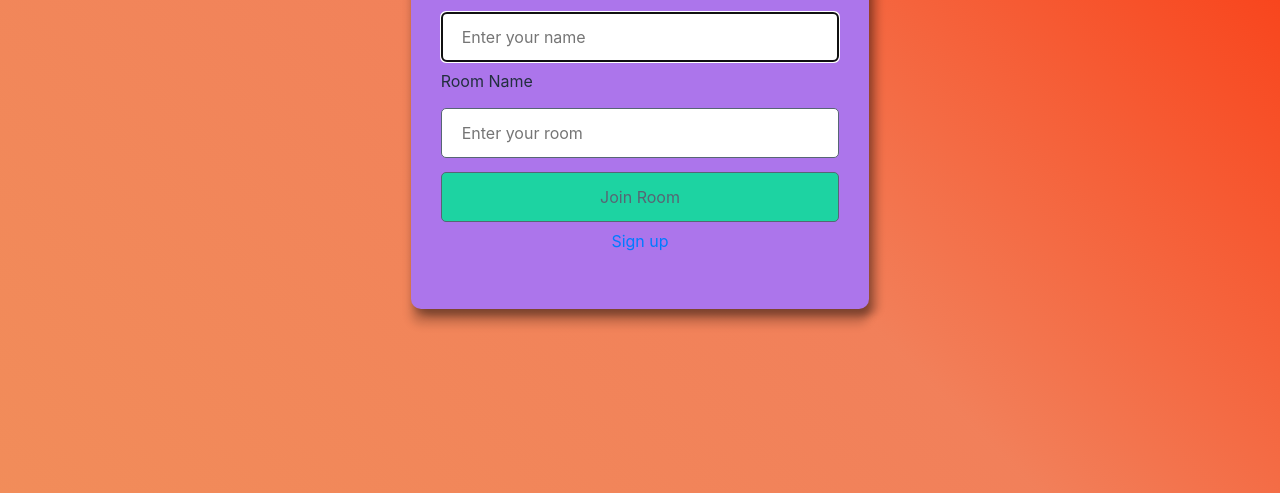
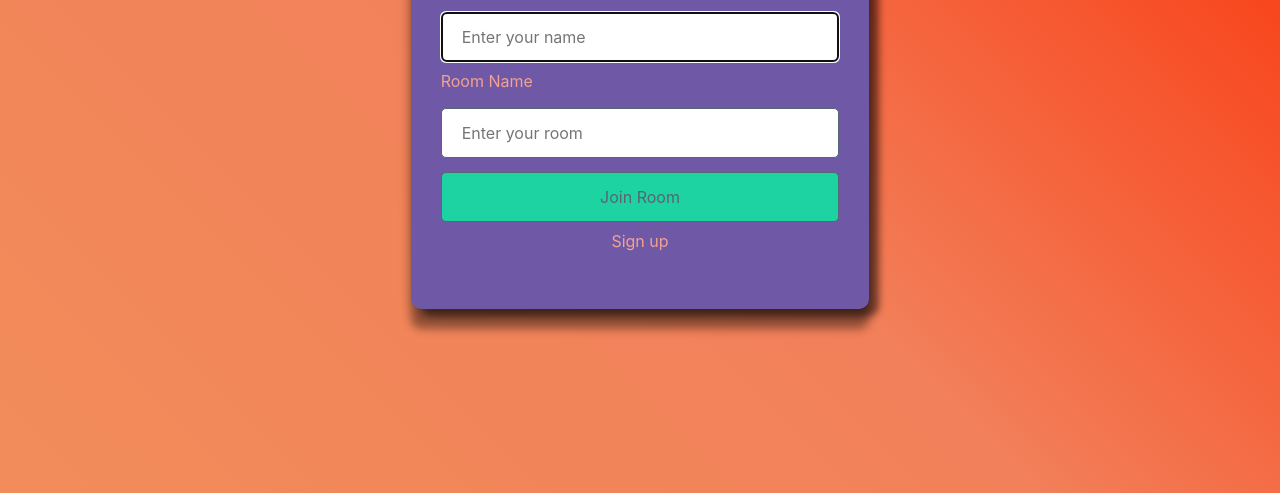
Before and after one commit to Temitayooyelowo/ChatApp, a website: page public/index.html in a window 1280 px wide. Shown: the part 307-800 px from the top of the page. Drawn offline with nearby package versions, Linux system fonts and the light colour scheme.

Commit message:
#6 Update style.css

```diff
--- a/public/css/styles.css
+++ b/public/css/styles.css
@@ -1,3 +1,7 @@
+:root {
+  --body-color: hsl(10, 80%, 76%);
+}
+
 .centered-form {
     height: 100vh;
     display: flex;
@@ -10,10 +14,10 @@
 }
 
 .join-chat{
-/*   background-color: #9269e2; */
-/*   background: repeating-linear-gradient(50deg,#ff6b6b 0px,#9269e2 40px,hsl(120, 100%, 70%) 40px, yellow 80px); */
-  background-color: hsl(268, 75%, 69%);
-  box-shadow: 0 15px 10px rgba(0,0,0,0.19), 3px 6px 6px rgba(0,0,0, 0.23), 10px 7px 7px rgba(0,0,0,0.17);
+  /* background-color: hsl(268, 75%, 69%); */
+  color: var(--body-color);
+  background-color: hsl(257, 30%, 50%);
+  box-shadow: 0 20px 10px rgba(0,0,0,0.39), 3px 6px 16px rgba(0,0,0, 0.23), 10px 7px 7px rgba(0,0,0,0.47);
   /* box-shadow: 0 15px 20px rgba(0,0,0,0.19), 0 6px 10px rgba(0,0,0,0.24); */
   border-radius: 10px;
   padding: 40px 30px;
@@ -38,8 +42,13 @@
   }
 }
 
+#sign_up {
+  color: var(--body-color);
+}
+
 p:hover {
     transform: scale(1.2);
+    text-decoration-color: var(--body-color);
 }
 
 input[type=text] {
@@ -52,7 +61,7 @@ input[type=text] {
   box-sizing: border-box;
 }
 
-input[type=submit], button {
+button {
   width: 100%;
   padding: 12px 20px;
   margin: 7px 0;
--- a/public/index.html
+++ b/public/index.html
@@ -24,7 +24,7 @@
             <button type='submit'>Join Room</button>
           </div>
 
-          <a href=''><p style='text-align:center'> Sign up</p></a>
+          <a href='' id='sign_up'><p style='text-align:center'> Sign up</p></a>
       </form>
     </div>
 
```
